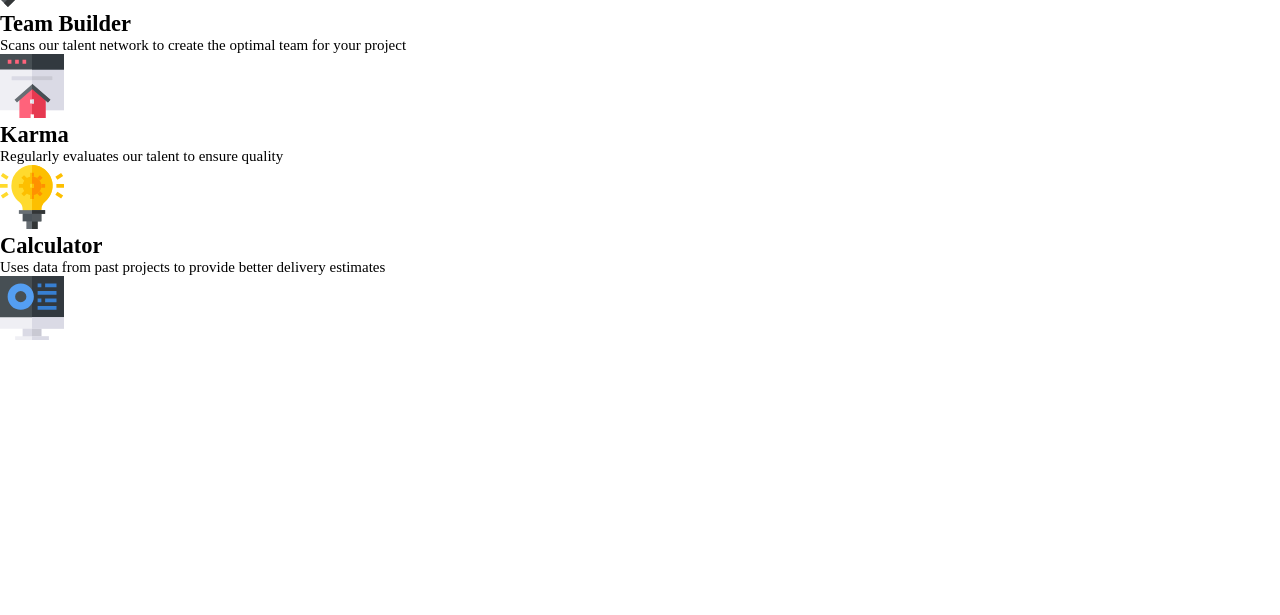
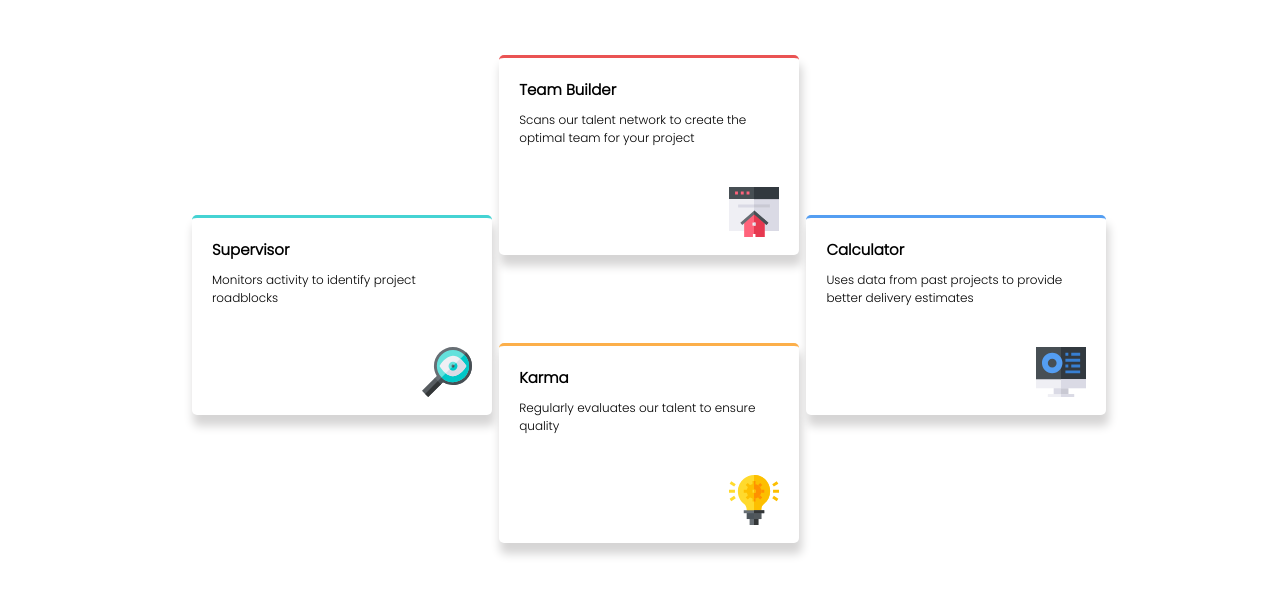
Before and after one commit to Omared250/four-card-feature-section-master, a plain HTML site: page index.html in a window 1280 px wide. Shown: the part 185-800 px from the top of the page. Drawn offline with Linux system fonts and the light colour scheme.

Commit message:
boxes setup

```diff
--- a/css/index.css
+++ b/css/index.css
@@ -1,4 +1,6 @@
 @import url('https://fonts.googleapis.com/css2?family=Poppins:wght@300&display=swap');
+
+/*----general setup------*/
 
 * {
     box-sizing: border-box;
@@ -7,5 +9,142 @@
 }
 
 body {
+    display: flex;
+    justify-content: center;
+    align-items: center;
+    text-align: center;
+    font-size: 15px;
+    font-family: Poppins, sans-serif;
+}
+
+/*-----header setup-------*/
+
+.header {
+    font-weight: 300;
+    font-size: 25px;
+    margin: 20px 0px 0px 0px;
+}
+
+.paragraph {
+    font-size: 15px;
+    margin: 20px 0;
+    width: 500px;
+}
+
+/*------boxes setup------*/
+
+.supervisor-box {
+    position: absolute;
+    top: 50%;
+    left: 15%;
+    width: 300px;
+    height: 200px;
+    padding: 20px;
+    text-align: left;
+    border-top: 3px solid hsl(180, 62%, 55%);
+    border-radius: 5px;
+    box-shadow: 2px 10px 10px 1px rgb(214, 213, 213);
+    background-color: white;
+}
+
+.supervisor-box h2 {
     font-size: 15px;
 }
+
+.supervisor-box p {
+    margin-top: 10px;
+    font-size: 12px;
+}
+
+.supervisor-box img {
+    margin: 40px 0px 0px 210px;
+    width: 50px;
+    height: 50px;
+}
+
+.team-builder-box {
+    position: absolute;
+    top: 30%;
+    left: 39%;
+    width: 300px;
+    height: 200px;
+    padding: 20px;
+    text-align: left;
+    border-top: 3px solid hsl(0, 78%, 62%);
+    border-radius: 5px;
+    box-shadow: 2px 10px 10px 1px rgb(214, 213, 213);
+    background-color: white;
+}
+
+.team-builder-box h2 {
+    font-size: 15px;
+}
+
+.team-builder-box p {
+    margin-top: 10px;
+    font-size: 12px;
+}
+
+.team-builder-box img {
+    margin: 40px 0px 0px 210px;
+    width: 50px;
+    height: 50px;
+}
+
+.karma-box {
+    position: absolute;
+    top: 66%;
+    left: 39%;
+    width: 300px;
+    height: 200px;
+    padding: 20px;
+    text-align: left;
+    border-top: 3px solid hsl(34, 97%, 64%);
+    border-radius: 5px;
+    box-shadow: 2px 10px 10px 1px rgb(214, 213, 213);
+    background-color: white;
+}
+
+.karma-box h2 {
+    font-size: 15px;
+}
+
+.karma-box p {
+    margin-top: 10px;
+    font-size: 12px;
+}
+
+.karma-box img {
+    margin: 40px 0px 0px 210px;
+    width: 50px;
+    height: 50px;
+}
+
+.calculator-box {
+    position: absolute;
+    top: 50%;
+    left: 63%;
+    width: 300px;
+    height: 200px;
+    padding: 20px;
+    text-align: left;
+    border-top: 3px solid hsl(212, 86%, 64%);
+    border-radius: 5px;
+    box-shadow: 2px 10px 10px 1px rgb(214, 213, 213);
+    background-color: white;
+}
+
+.calculator-box h2 {
+    font-size: 15px;
+}
+
+.calculator-box p {
+    margin-top: 10px;
+    font-size: 12px;
+}
+
+.calculator-box img {
+    margin: 40px 0px 0px 210px;
+    width: 50px;
+    height: 50px;
+}
--- a/index.html
+++ b/index.html
@@ -10,29 +10,29 @@
 </head>
 <body>
     <main>
-        <div>
-            <h1>Reliable, efficient delivery <br><strong>Powered by Technology</strong></h1>
-            <p>
+        <div class="header">
+            <p>Reliable, efficient delivery<br><strong>Powered by Technology</strong></p>
+            <p class="paragraph">
                 Our Artificial Intelligence powered tools use millions of project data points to ensure
                 that your project is successful
             </p>
         </div>
-        <div>
+        <div class="supervisor-box">
             <h2>Supervisor</h2>
             <p>Monitors activity to identify project roadblocks</p>
             <img src="images/icon-supervisor.svg" alt="supervisor-image">
         </div>
-        <div>
+        <div class="team-builder-box">
             <h2>Team Builder</h2>
             <p>Scans our talent network to create the optimal team for your project</p>
             <img src="images/icon-team-builder.svg" alt="team-builder-image">
         </div>
-        <div>
+        <div class="karma-box">
             <h2>Karma</h2>
             <p>Regularly evaluates our talent to ensure quality</p>
             <img src="images/icon-karma.svg" alt="karma-image">
         </div>
-        <div>
+        <div class="calculator-box">
             <h2>Calculator</h2>
             <p>Uses data from past projects to provide better delivery estimates</p>
             <img src="images/icon-calculator.svg" alt="calculator-image">
```
